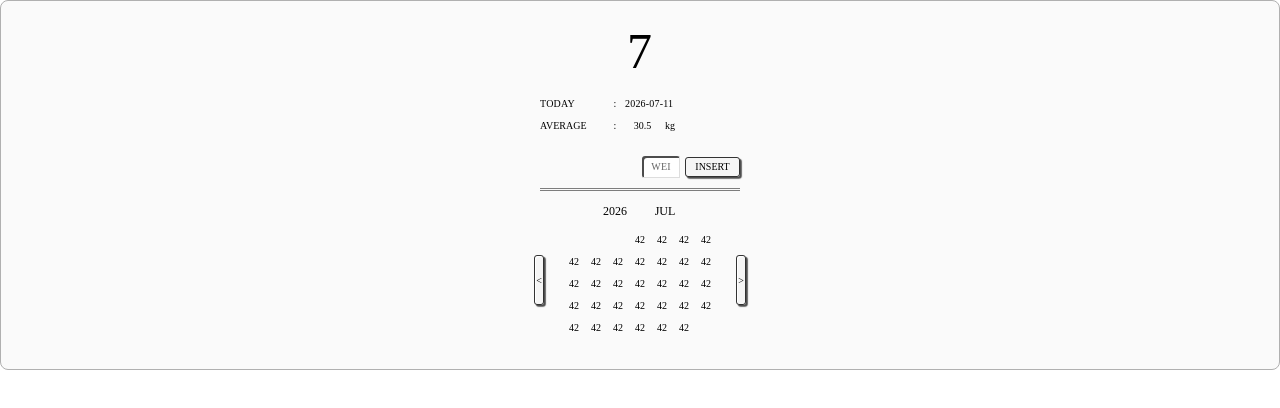
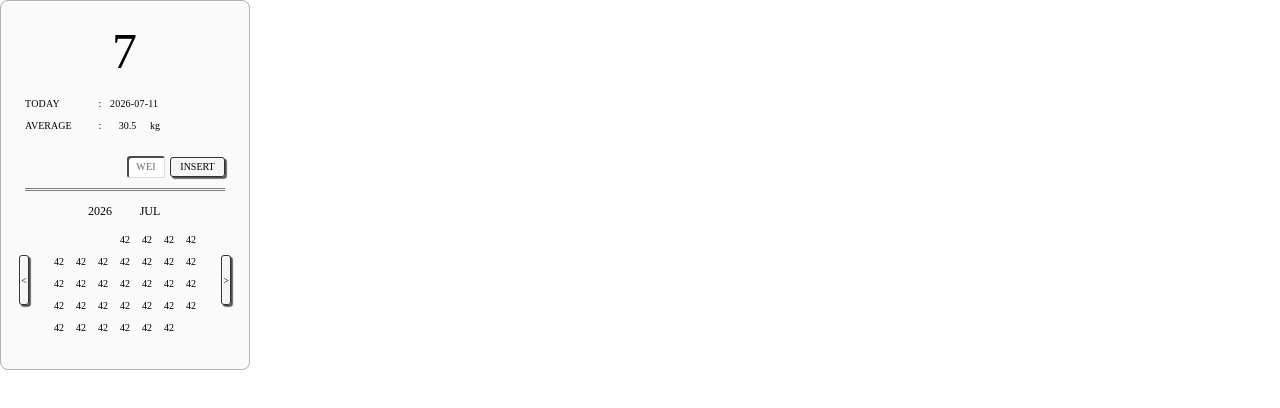
Before and after one commit to jeken527/nt_widget_weightcalendar, a React (Vite) app: page / in a window 1280 px wide. Shown: the top 408 px of the page. Built offline with nearby package versions, Linux system fonts and the light colour scheme.

Commit message:
Update Frame10544.css

```diff
--- a/src/styles/Frame10544.css
+++ b/src/styles/Frame10544.css
@@ -5,21 +5,14 @@
     font-style: normal;
 }
 
-@font-face {
-    font-family: 'DungGeunMo';
-    src: url('./DungGeunMo.ttf') format('truetype');
-    font-weight: normal;
-    font-style: normal;
-}
-
 .scroll-container {
-        height: 100%;
-width: 100%;
+        height: 370px;
+width: 250px;
 overflow: auto;
       }
 .Pixso-frame-10_544 {
-        width: 100%;
-height: 100%;
+        width: 250px;
+height: 370px;
 position: relative;
 flex-shrink: 0;
 display: flex;
@@ -42,7 +35,7 @@ position: relative;
       }
 .stroke-wrapper-10_544 {
         position: relative;
-width: 100%;
+width: 250px;
 height: 370px;
 display: flex;
 flex-shrink: 0;
```
